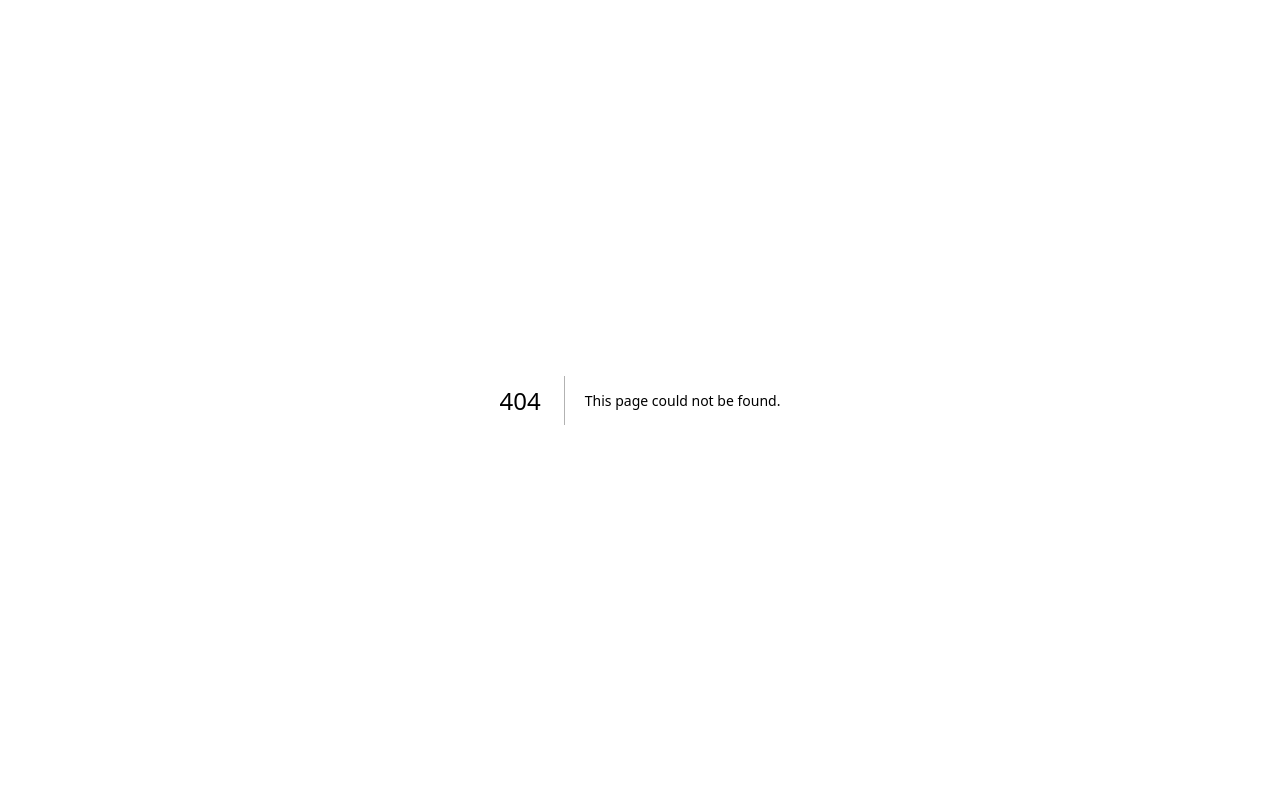
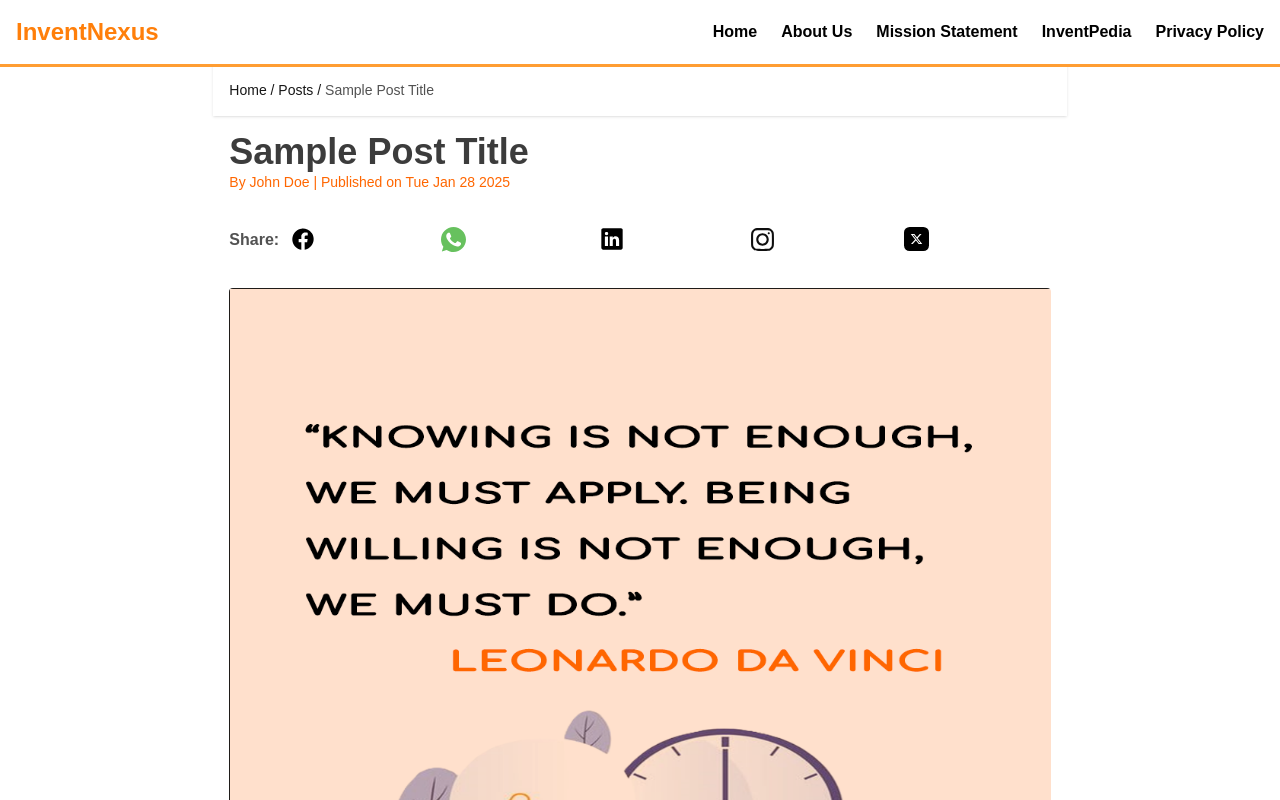
Before and after one commit to Triplebond1/inventNexus-website, a Next.js app: page /page/1 in a window 1280 px wide. Before the commit this address had no page. Shown: the top 800 px of the page. Built offline with nearby package versions, Linux system fonts and the light colour scheme.

Commit message:
added post page

```diff
--- a/src/app/post/[slug]/page.js
+++ b/src/app/post/[slug]/page.js
@@ -1,7 +1,6 @@
-
 import { notFound } from "next/navigation";
-import { ScrollBackToTop } from "../../../components/pageFeature";
-import Body from "../../../components/post/Body";
+import { ScrollBackToTop } from "../../../components/pageFeature/pageFeaturesClient";
+import Body from "../../../components/post/body";
 import Footer from "../../../components/footer";
 import Header from "../../../components/header";
 
@@ -18,7 +17,11 @@
 //   return response.json();
 // }
 
-export default async function PostPage({ params }) {
+export default async function PostPage(
+  {
+    /*params*/
+  }
+) {
   //const post = await fetchPost(params.slug);
 
   //if (!post) return notFound(); // Show 404 page if post is not found
@@ -36,7 +39,7 @@
     ],
   };
 
-  const Post = params || defaultPost;
+  const Post = defaultPost;
 
   return (
     <div className="min-h-screen w-full bg-gray-50 flex flex-col">
--- a/src/components/footer.js
+++ b/src/components/footer.js
@@ -1,5 +1,5 @@
 import Image from "next/image";
-import { SocialMediaLink } from "./pageFeature";
+import { SocialMediaLink } from "./pageFeature/pageFeaturesServer";
 import { FaceBookIcon, InstagramIcon, XIcon, LinkedinIcon } from "./svg/icons";
 
 export default function Footer() {
--- a/src/components/header.js
+++ b/src/components/header.js
@@ -1,6 +1,6 @@
-"use client"
-import { useState, useEffect } from 'react';
-import Link from 'next/link';
+"use client";
+import { CustomLink } from "./pageFeature/pageFeaturesServer";
+import { useState, useEffect } from "react";
 
 const Navbar = () => {
   const [isMobileMenuOpen, setIsMobileMenuOpen] = useState(false);
@@ -34,6 +34,32 @@
     setIsMobileMenuOpen(!isMobileMenuOpen);
   };
 
+  const homeMenu = [
+    {
+      Href: "/",
+      Text: "Home",
+    },
+
+    {
+      Href: "/#about-us",
+      Text: "About Us",
+    },
+
+    {
+      Href: "/#mission-statement",
+      Text: "Mission Statement",
+    },
+
+    {
+      Href: "/#invent-pedia",
+      Text: "InventPedia",
+    },
+
+    {
+      Href: "/privacy-policy",
+      Text: " Privacy Policy",
+    },
+  ];
   return (
     <nav
       className={`bg-white text-black outline outline-5 outline-blaze-orange-400 sticky top-0 w-full z-50 transition-transform duration-300 ${
@@ -42,36 +68,18 @@
     >
       <div className="container mx-auto px-4 flex justify-between items-center h-16">
         {/* Logo */}
-        <div className="text-2xl font-bold text-blaze-orange-500">InventNexus</div>
+        <div className="text-2xl font-bold text-blaze-orange-500">
+          InventNexus
+        </div>
 
         {/* Desktop Navigation */}
         <div className="hidden md:flex space-x-6 font-semibold">
           <ul className="flex space-x-6 ">
-            <li>
-              <Link href="/"
-                className="hover:text-blaze-orange-500">Home
-              </Link>
+            {homeMenu.map((item, index) => (
+              <li key={index}>
+                <CustomLink Href={item.Href} Text={item.Text} />
               </li>
-            <li>
-              <Link href="/#about-us"
-              className="hover:text-blaze-orange-500">About Us
-              </Link>
-            </li>
-            <li>
-              <Link href="/#mission-statement"
-                className="hover:text-blaze-orange-500">Mission Statement
-              </Link>
-            </li>
-            <li>
-              <Link href="/#invent-pedia"
-                className="hover:text-blaze-orange-500">InventPedia
-              </Link>
-            </li>
-            <li>
-              <Link href="/privacy-policy"
-                className="hover:text-blaze-orange-500">Privacy Policy
-              </Link>
-            </li>
+            ))}
           </ul>
         </div>
 
@@ -82,7 +90,6 @@
             className="text-black focus:outline-none hover:bg-blaze-orange-600 "
             aria-label="Toggle Menu"
             style={{}}
-
           >
             {isMobileMenuOpen ? (
               // Close Icon
@@ -125,31 +132,12 @@
       {isMobileMenuOpen && (
         <div className="bg-white text-black md:hidden ">
           <ul className="flex flex-col space-y-5 py-5 px-6 divide-y-2  divide-blaze-orange-400 font-semibold">
-          <li className=' box-border w-full'>
-              <Link href="/"
-                className="hover:text-blaze-orange-500">Home
-              </Link>
+            {homeMenu &&
+              homeMenu.map((item, index) => (
+                <li className=" box-border w-full" key={index}>
+                  <CustomLink Href={item.Href} Text={item.Text} />
                 </li>
-            <li className=' box-border w-full '>
-              <Link href="/#about-us"
-              className="hover:text-blaze-orange-500">About Us
-              </Link>
-            </li>
-            <li className=' box-border w-full'>
-              <Link href="/#mission-statement"
-                className="hover:text-blaze-orange-500">Mission Statement
-              </Link>
-            </li>
-            <li className=' box-border w-full'>
-              <Link href="/#invent-pedia"
-                className="hover:text-blaze-orange-500">InventPedia
-              </Link>
-            </li>
-            <li className=' box-border w-full '>
-              <Link href="/privacy-policy"
-                className="hover:text-blaze-orange-500">Privacy Policy
-              </Link>
-            </li>
+              ))}
           </ul>
         </div>
       )}
--- a/src/components/pageFeature.js
+++ b/src/components/pageFeature/pageFeaturesClient.js
@@ -1,32 +1,5 @@
-"use client"
-import { ChevronDoubleRightIcon } from "@heroicons/react/24/solid";
-import Link from "next/link";
+"use client";
 import { useEffect, useState } from "react";
-
-export const PageName = ({ pageName }) => {
-  return (
-    <div className="flex w-20 h-10 items-center justify-left px-2 text-center font-bold text-xl border-gray-300">
-      <div>
-        <ChevronDoubleRightIcon className="w-4 h-3 text-blaze-orange-950" />
-      </div>
-      <div className="text-blaze-orange-600 pl-2">{pageName}</div>
-    </div>
-  );
-};
-
-export const SocialMediaLink = ({ Name, Icon, Href }) => {
-  return (
-    <div className="container h-12 flex items-center m-auto border-solid border-b-white border-b-2">
-      <Link
-        href={Href}
-        className="text-blaze-orange-600 font-semibold flex justify-items-center my-auto items-center gap-2"
-      >
-        {Name}
-        <Icon />
-      </Link>
-    </div>
-  );
-};
 
 export const ScrollBackToTop = ({}) => {
   const [showBackToTop, setShowBackToTop] = useState(false);
@@ -63,7 +36,6 @@
   );
 };
 
-
 export const Accordion = ({ title, children }) => {
   const [isOpen, setIsOpen] = useState(false);
 
--- /dev/null
+++ b/src/components/pageFeature/pageFeaturesServer.js
@@ -0,0 +1,38 @@
+import { ChevronDoubleRightIcon } from "@heroicons/react/24/solid";
+import Link from "next/link";
+
+export const PageName = ({ pageName }) => {
+  return (
+    <div className="flex w-20 h-10 items-center justify-left px-2 text-center font-bold text-xl border-gray-300">
+      <div>
+        <ChevronDoubleRightIcon className="w-4 h-3 text-blaze-orange-950" />
+      </div>
+      <div className="text-blaze-orange-600 pl-2">{pageName}</div>
+    </div>
+  );
+};
+
+export const SocialMediaLink = ({ Name, Icon, Href }) => {
+  return (
+    <div className="container h-12 flex items-center m-auto border-solid border-b-white border-b-2 ">
+      <Link
+        href={Href}
+        className="text-black dark:text-white hover:underline hover:text-blaze-orange-600 on-active:text-blaze-orange-600 font-semibold flex justify-items-center my-auto items-center gap-2"
+      >
+        {Name}
+        <Icon />
+      </Link>
+    </div>
+  );
+};
+
+export const CustomLink = ({ Href, Text }) => {
+  return (
+    <Link
+      href={Href}
+      className="text-black dark:text-white hover:underline hover:text-blaze-orange-600  active:text-blaze-orange-600"
+    >
+      {Text}
+    </Link>
+  );
+};
--- a/src/components/post/Body.js
+++ b/src/components/post/Body.js
@@ -1,5 +1,5 @@
-
-import { SocialMediaLink, Accordion } from "../../components/pageFeature";
+import { SocialMediaLink } from "../pageFeature/pageFeaturesServer";
+import { Accordion } from "../pageFeature/pageFeaturesClient";
 import {
   FaceBookIcon,
   WhatsappIcon,
@@ -11,18 +11,17 @@
 import Link from "next/link";
 
 export default function PostBody({ post }) {
-
   return (
     <div className="min-h-screen dark:bg-gray-900 bg-white sm:w-4/6 bg-gray-50 flex flex-col mx-auto">
       {/* Breadcrumb Navigation */}
       <header className="bg-white dark:text-white shadow p-4">
         <nav className="text-sm breadcrumbs">
-          <Link href="/"  className="hover:underline">
-           Home
+          <Link href="/" className="hover:underline">
+            Home
           </Link>{" "}
           /{" "}
-          <Link href="/posts" className="hover:underline" >
-             Posts
+          <Link href="/posts" className="hover:underline">
+            Posts
           </Link>{" "}
           / <span className="text-gray-700 dark:text-white">{post.title}</span>
         </nav>
@@ -77,8 +76,8 @@
           <Accordion title="Article Source">
             <p className="text-sm text-gray-50">
               This article was originally published on{" "}
-              <Link href="#" className="text-blaze-orange-600 underline" >
-               Example.com
+              <Link href="#" className="text-blaze-orange-600 underline">
+                Example.com
               </Link>
               .
             </p>
@@ -101,10 +100,11 @@
                   height={70}
                   className="rounded-full object-cover"
                 />
-                <Link href={article.href} className="text-blaze-orange-600 hover:underline font-medium">
-
-                    {article.title}
-
+                <Link
+                  href={article.href}
+                  className="text-black dark:text-white hover:underline hover:text-blaze-orange-600  active:text-blaze-orange-600 font-medium"
+                >
+                  {article.title}
                 </Link>
               </li>
             ))}
```
Also changed, not shown: src/app/page/[slug]/page.js (renamed from src/app/page/page.js, +20 -10 lines). Lines whose indentation alone changed are shown as unchanged.
